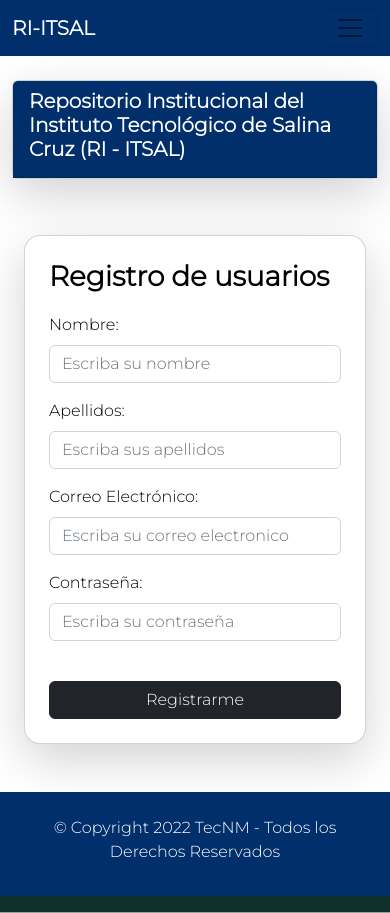
After one commit to RepositorioRI/Repositorio-ITSAL, a Django app: page /registroSub/ in a window 390 px wide. The commit adds this page. Shown: the top 913 px of the page. Run offline with Django 4.2, Linux system fonts and the light colour scheme; some libraries are stand-ins or nearby versions; grey boxes are pictures that could not be loaded.

Commit message:
se agrego registroSub  y contacto

```diff
--- /dev/null
+++ b/repositorio/templates/components/navbarGeneralPrueba.html
@@ -0,0 +1,90 @@
+<nav class="navbar bg-navbar-gobmx" id="navbar-gobmx">
+    <div class="navbar-gobmx">
+      <a class="navbar-brand" href="https://www.gob.mx/">
+        <img src="https://framework-gb.cdn.gob.mx/landing/img/logoheader.svg"  alt="logo_gobierno_de_mexico"
+          class="img-navbar-gobmx">
+      </a>
+    </div>
+    <div class="me-4 d-flex ">
+      <a class="navbar-brand text-white me-4 fs-6" href="https://www.gob.mx/gobierno">Gobierno</a>
+      <a class="navbar-brand text-white me-4 fs-6" href="https://www.participa.gob.mx/">Participa</a>
+      <a class="navbar-brand text-white me-4 fs-6" href="https://datos.gob.mx/">Datos</a>
+      <a class="navbar-brand text-white me-4 fs-6" href="https://www.gob.mx/busqueda"><i
+          class="fas fa-search"></i></a>
+    </div>
+  </nav>
+  <!-- //TODO: barra logos-->
+  <div class="bar-logos m-auto mt-2 mb-3 d-none d-sm-none d-md-block" id="bar-logos">
+    <div class="d-flex w-100 ">
+      <div class="d-flex justify-content-end align-items-end m-auto">
+        <a class="" href="https://www.gob.mx/">
+          <img class="bar-logo-gob1"
+            src="https://www.salinacruz.tecnm.mx/wp-content/themes/twentysixteen/img/pleca-gob1.png" alt="logo_gob_mx">
+        </a>
+        <a class="" href="https://www.gob.mx/sep">
+          <img class="bar-logo-gob2"
+            src="https://www.salinacruz.tecnm.mx/wp-content/themes/twentysixteen/img/pleca-gob2.png" alt="logo_sep">
+        </a>
+        <a class="" href="https://www.tecnm.mx/">
+          <img class="bar-logo-TECNM"
+            src="https://www.salinacruz.tecnm.mx/wp-content/themes/twentysixteen/img/pleca_tecnm.jpg" alt="logo_tecnm">
+        </a>
+        <a class="" href="https://www.salinacruz.tecnm.mx/">
+          <img class="bar-logo-itsal"
+            src="https://www.salinacruz.tecnm.mx/wp-content/themes/twentysixteen/img/pleca-itsal.png" alt="logo_itsal">
+        </a>
+      </div>
+    </div>
+  </div>
+  <!-- //TODO: navbar RI-ITSAL-->
+  <nav class="navbar navbar-expand-lg bg-header-title">
+    <div class="container">
+      <div class=" d-xl-none d-md-none .d-lg-block">
+        <a class="navbar-brand text-white" href="#"><strong>RI-ITSAL</strong></a>
+      </div>
+      <button class="navbar-toggler" type="button" data-bs-toggle="collapse" data-bs-target="#navbarSupportedContent"
+        aria-controls="navbarSupportedContent" aria-expanded="false" aria-label="Toggle navigation">
+        <span class="navbar-toggler-icon"></span>
+      </button>
+      <div class="collapse navbar-collapse" id="navbarSupportedContent">
+        <ul class="navbar-nav me-auto mb-2 mb-lg-0">
+          <li class="nav-item">
+            <a class="nav-link active text-white hover-navbar-riitsal" aria-current="page"
+              href="#"><i class="fa fa-home" aria-hidden="true"></i>&nbsp;Inicio</a>
+          </li>
+          <li class="nav-item dropdown">
+            <a class="nav-link dropdown-toggle text-white hover-navbar-riitsal" href="#"
+              role="button" data-bs-toggle="dropdown" aria-expanded="false">
+              Categorías
+            </a>
+            <ul class="dropdown-menu dropdown-ul-riitsal ">
+              <li><a class="dropdown-item hover-navbar-riitsal text-white" href="#">Categoria 1</a>
+              </li>
+              <li>
+                <hr class="dropdown-divider dropdown-hr-riitsal">
+              </li>
+              <li><a class="dropdown-item hover-navbar-riitsal text-white" href="#">Categoria 2</a>
+              </li>
+              <li>
+                <hr class="dropdown-divider dropdown-hr-riitsal">
+              </li>
+              <li><a class="dropdown-item hover-navbar-riitsal text-white" href="#">Categoria 3</a>
+              </li>
+            </ul>
+          </li>
+          <li class="nav-item justify-content-end">
+            <a class="nav-link text-white hover-navbar-riitsal" href="#">Contacto</a>
+          </li>
+        </ul>
+        <form class="d-flex me-4" role="search">
+          <input class="form-control me-2" type="search" placeholder="Buscar" aria-label="Search">
+          <button class="btn btn-secondary" type="submit">Buscar</button>
+        </form>
+        <ul class="navbar-nav me mb-2 mb-lg-0 " id="ul-navbar-riitsal">
+          <li class="nav-item">
+            <a class="nav-link text-white hover-navbar-riitsal " href="#">Registro</a>
+          </li>
+        </ul>
+      </div>
+    </div>
+  </nav>
--- /dev/null
+++ b/repositorio/templates/components/recursosDigitales.html
@@ -0,0 +1,3 @@
+<div class="bd-callout bd-callout-info shadow-lg" role="alert">
+    <span>0 Recursos digitales incorporados hasta el momento.</span>
+   </div>
--- /dev/null
+++ b/repositorio/templates/registroSub.html
@@ -0,0 +1,51 @@
+{% include 'base.html' %}
+
+<body>
+    {% include 'components/navbarGeneralPrueba.html' %}
+    <main>
+        <div class="container">
+            {% include 'components/titleRI.html' %}
+            <div class="row d-flex justify-content-center align-items-center">
+              <div class="col col-xl-12 p-4 mb-4">
+                <div class="card mt-4 shadow-lg" style="border-radius: 1rem;">
+                  <div class="row g-0">
+                    <div class="col-md-6 col-lg-5 d-none d-md-block">
+                      <img src="https://i.ibb.co/0XHCZtd/Cabeza.jpg"
+                        alt="login form" class="img-fluid h-100" style="border-radius: 1rem 0 0 1rem;" />
+                    </div>
+                    <div class="col-md-6 col-lg-7 d-flex align-items-center">
+                      <div class="card-body p-4 p-lg-5 text-black">
+                        <form>
+                          <div class="d-flex align-items-center mb-3 pb-1">
+                            <span class="h1 fw-bold mb-0">Registro de usuarios</span>
+                          </div>
+                          <div class="mb-3">
+                            <label class="form-label" for="inputNombreRegistro">Nombre:</label>
+                            <input type="text" placeholder="Escriba su nombre" id="inputNombreRegistro" class="form-control" required/>
+                          </div>
+                          <div class="mb-3">
+                            <label class="form-label" for="inputApellidosRegistro">Apellidos:</label>
+                            <input type="text" placeholder="Escriba sus apellidos" id="inputApellidosRegistro" class="form-control" required/>
+                          </div>
+                          <div class="mb-3">
+                            <label class="form-label" for="inputCorreoRegistro">Correo Electrónico:</label>
+                            <input type="email" placeholder="Escriba su correo electronico" id="inputCorreoRegistro" class="form-control" required/>
+                          </div>
+                          <div class="mb-3">
+                              <label class="form-label" for="inputContraseñaRegistro">Contraseña:</label>
+                            <input type="password" placeholder="Escriba su contraseña" id="inputContraseñaRegistro" class="form-control" required />
+                          </div>
+                            <div class="d-grid gap-2">
+                              <button class="btn btn-dark mt-4 " type="button">Registrarme</button>
+                            </div>
+                        </form>
+                      </div>
+                    </div>
+                  </div>
+                </div>
+              </div>
+            </div>
+          </div>
+    </main>
+    {% include 'footer.html' %}
+</body>
--- a/repositorio/urls.py
+++ b/repositorio/urls.py
@@ -5,4 +5,6 @@
        path('', views.index),
        path('login/', views.login),
        path('inicioAdminSubadmin/', views.inicioAdminSubadmin),
+       path('contacto/', views.contacto),
+       path('registroSub/', views.registroSub),
 ]
--- a/repositorio/views.py
+++ b/repositorio/views.py
@@ -13,3 +13,9 @@
 
 def inicioAdminSubadmin(request):
     return render(request,'inicioAdminSubadmin.html')
+
+def contacto(request):
+    return render(request,'contacto.html')
+
+def registroSub(request):
+    return render(request,'registroSub.html')
```
Also changed, not shown: repositorio/templates/contacto.html (added, +38 -0 lines), repositorio/templates/login.html (+4 -4 lines).
